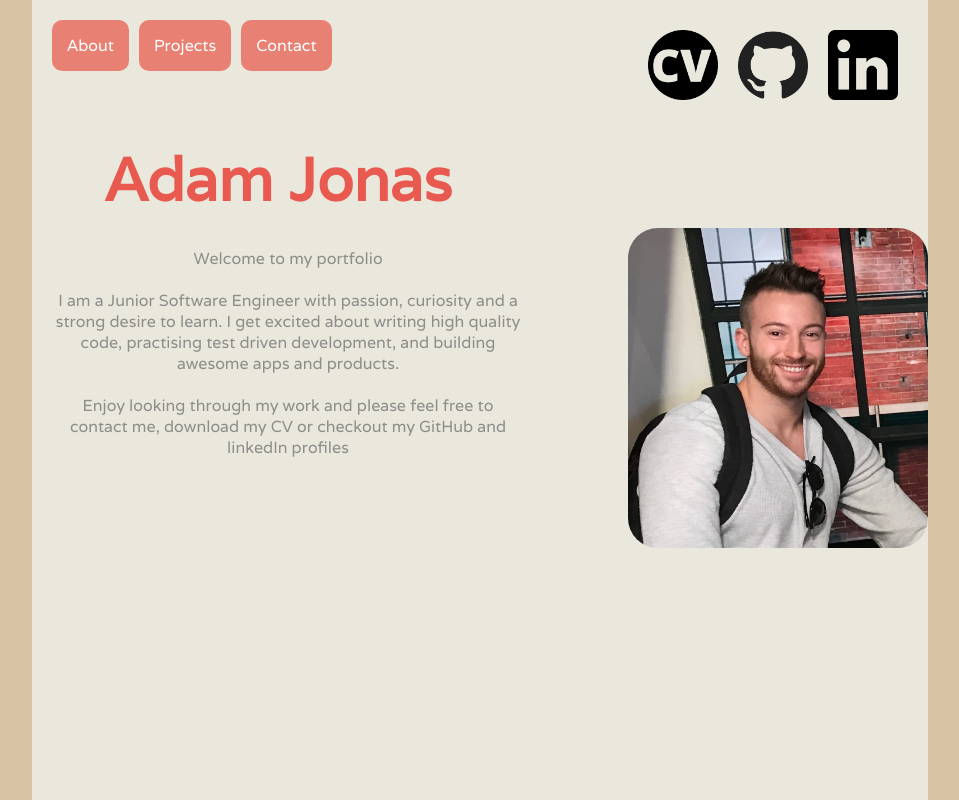
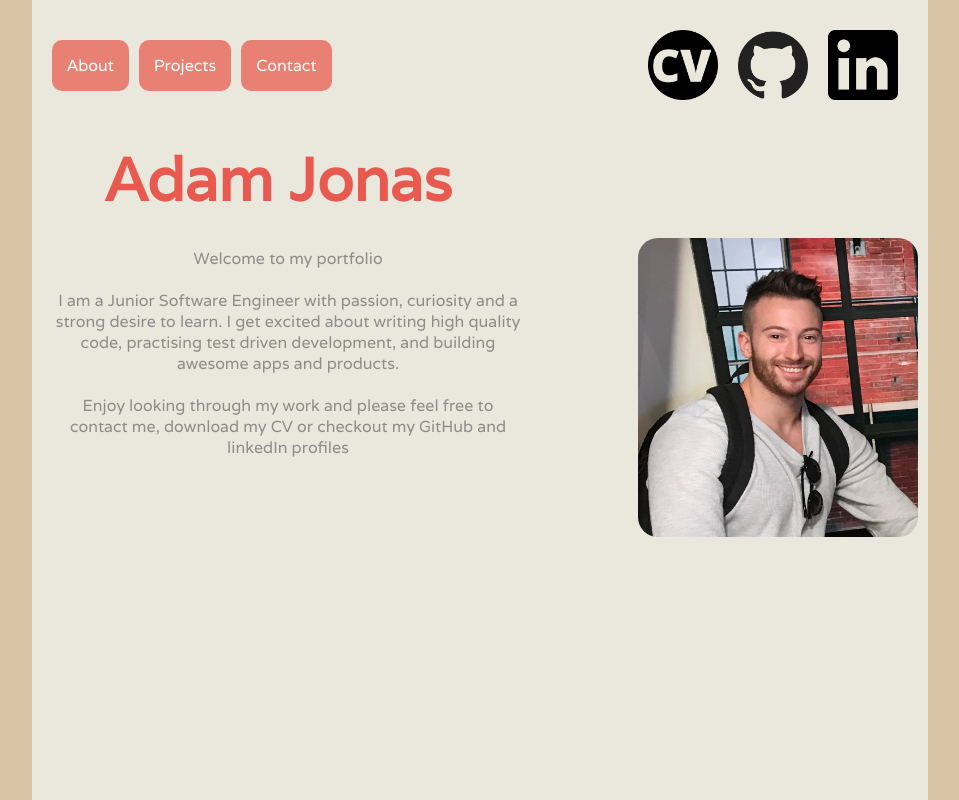
Before and after one commit to AJ8GH/portfolio, a React (Create React App) app: page / in a window 1280 px wide. Shown: the whole page, without its empty margins (160-1119 px from the left). Built offline with nearby package versions, Linux system fonts and the light colour scheme.

Commit message:
Improve styling and layout in hompage

```diff
--- a/src/styles/App.css
+++ b/src/styles/App.css
@@ -16,6 +16,7 @@
   width: 300px;
   float:right;
   border-radius: 30px;
+  padding: 10px;
 }
 
 .intro {
@@ -37,6 +38,7 @@ h1 {
 .links {
   padding: 20px;
   display: flex;
+  align-items: center;
   justify-content: space-between;
 }
 
```
